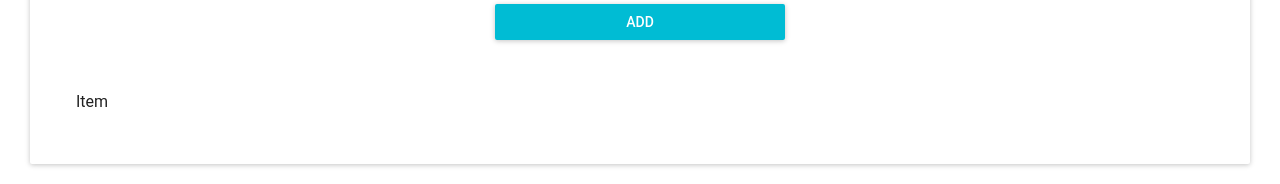
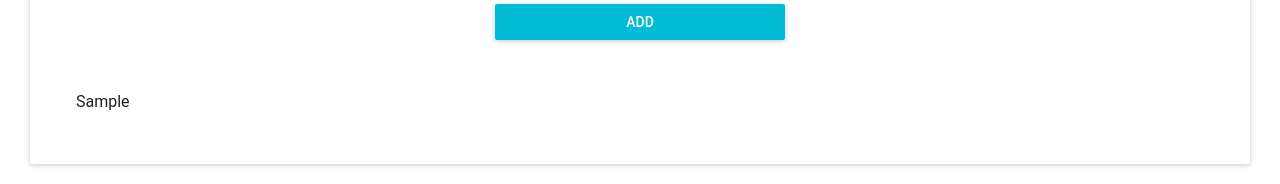
Before and after one commit to KrystianKaminski/todo-list-react-redux, a React (Create React App) app: page / in a window 1280 px wide. Both pictures are taken after typing "Sample" into the empty fields and a click on the button "ADD". Shown: the part 239-423 px from the top of the page. Built offline with nearby package versions, Linux system fonts and the light colour scheme.

Commit message:
Rendering each new task

```diff
--- a/src/Todo/TaskList.js
+++ b/src/Todo/TaskList.js
@@ -12,9 +12,17 @@ const TaskList = (props) => (
     <List
         style={style.container}
     >
-        <ListItem
-            primaryText="Item"
-        />
+        {props.tasks &&
+            props.tasks.map ?
+            props.tasks.map(task => (
+                <ListItem
+                    primaryText={task.todo}
+                />
+            ))
+            : <ListItem
+                primaryText="Just add something"
+            />
+        }
     </List>
 )
 
--- a/src/Todo/Todo.js
+++ b/src/Todo/Todo.js
@@ -57,7 +57,9 @@ class Todo extends React.Component {
                         onNewTaskChangeHandler={this.onNewTaskChangeHandler}
                         onClickHandler={this.addTask}
                     />
-                    <TaskList />
+                    <TaskList
+                        tasks={this.state.tasks}
+                    />
                 </Paper>
             </div>
 
```
